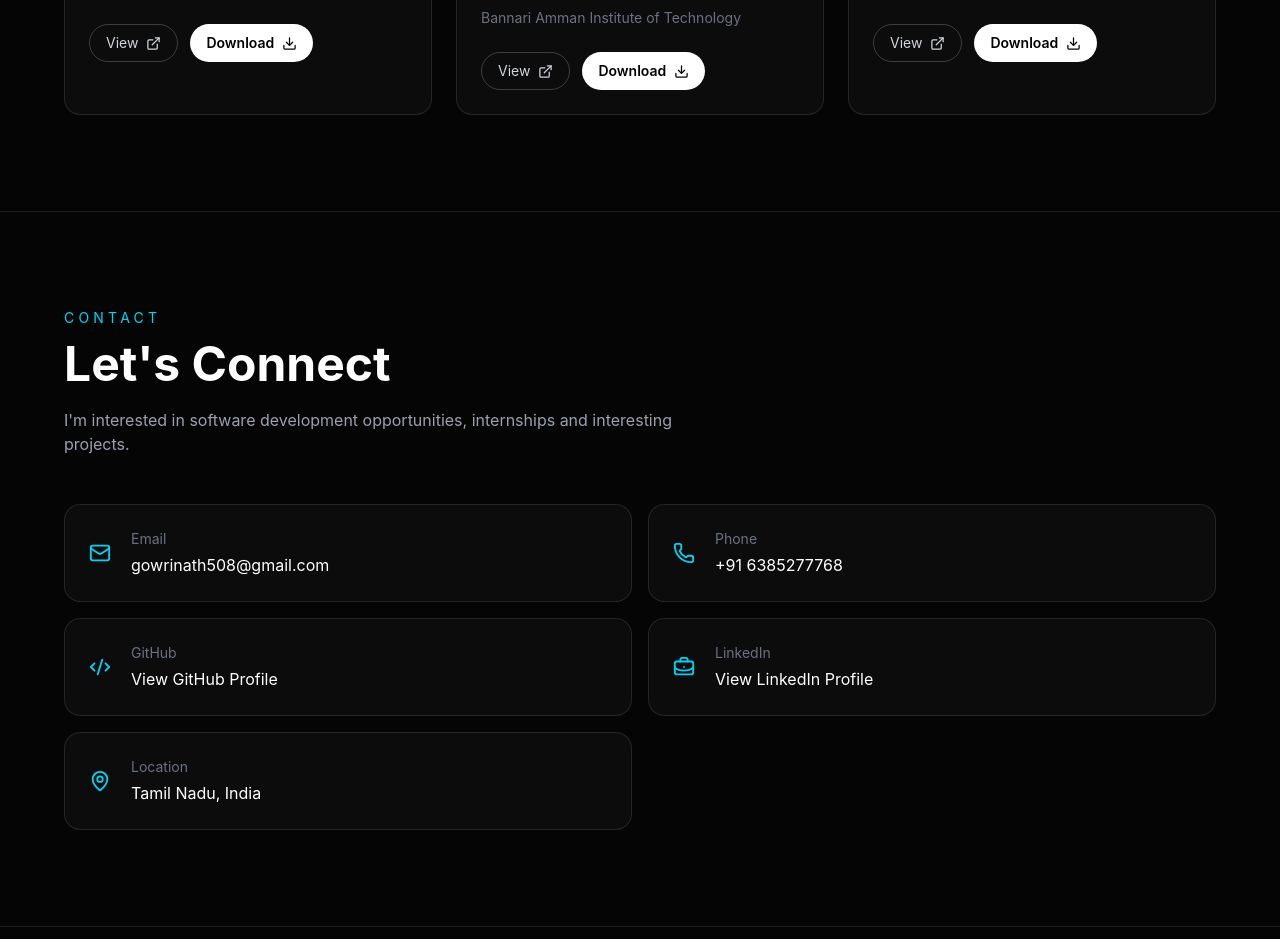
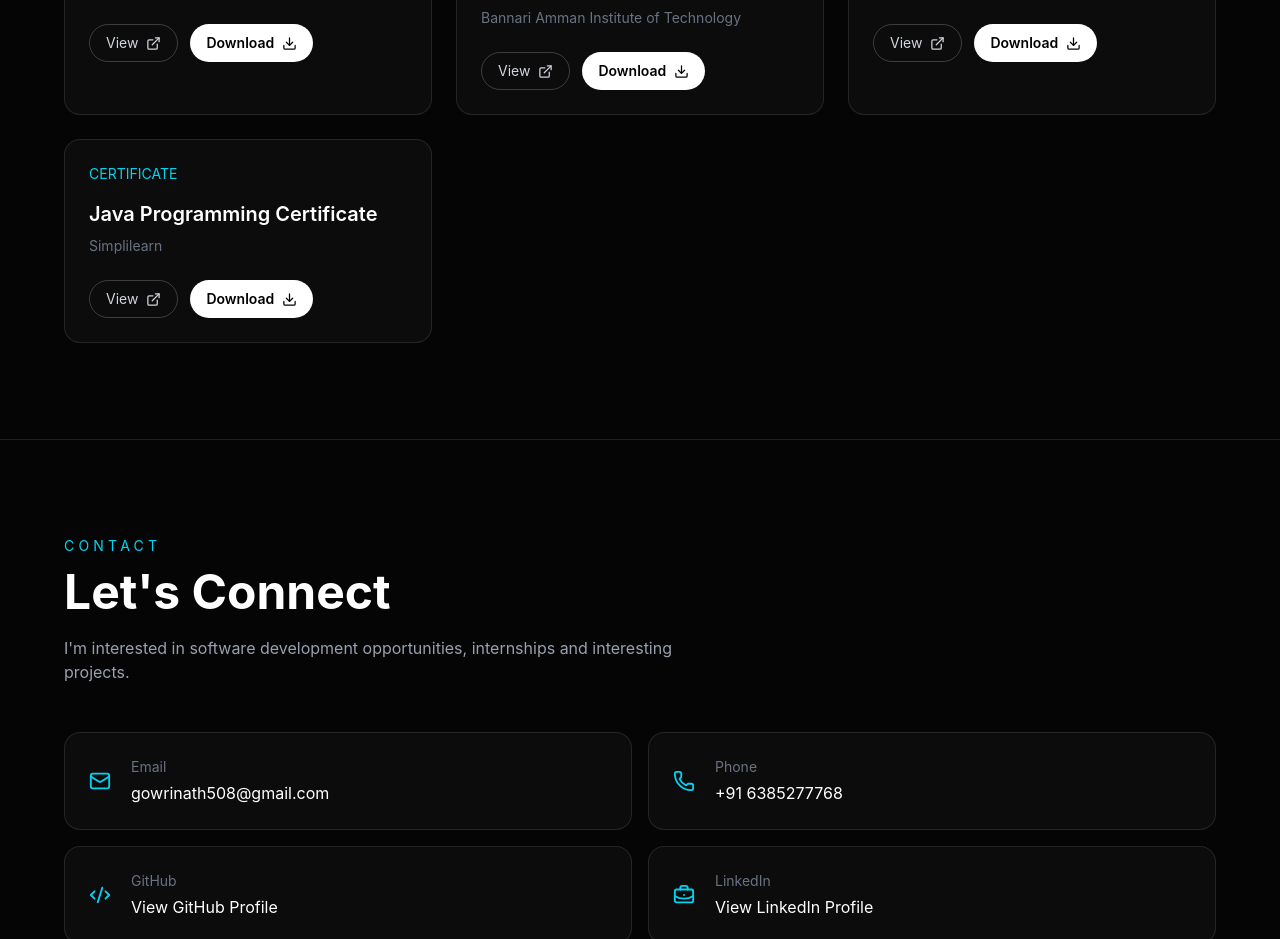
Before and after one commit to gowrinath501/gowrinath-portfolio, a React (Vite) app: page / in a window 1280 px wide. Shown: the part 4120-5059 px from the top of the page. Built offline with nearby package versions, Linux system fonts and the light colour scheme.

Commit message:
Add Java certificate

```diff
--- a/src/App.jsx
+++ b/src/App.jsx
@@ -616,6 +616,11 @@ function App() {
         organization="Bannari Amman Institute of Technology"
         certificate="/cyber-security-workshop.pdf"
       />
+      <CertificateCard
+  title="Java Programming Certificate"
+  organization="Simplilearn"
+  certificate="/certificates/java-certificate.pdf"
+/>
 
     </div>
 
```
Also changed, not shown: 1 other file (tests, documents, lock files or other folders).
